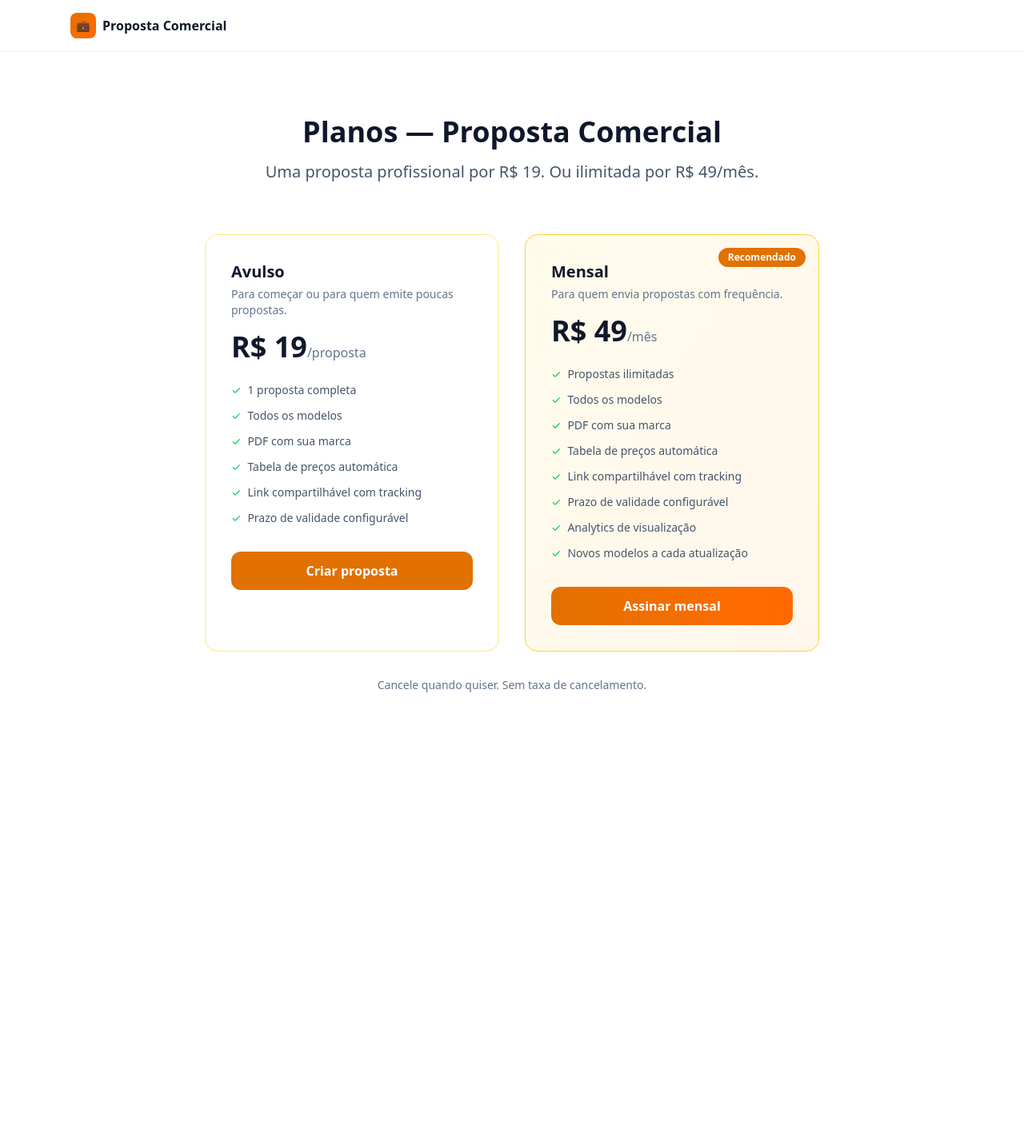
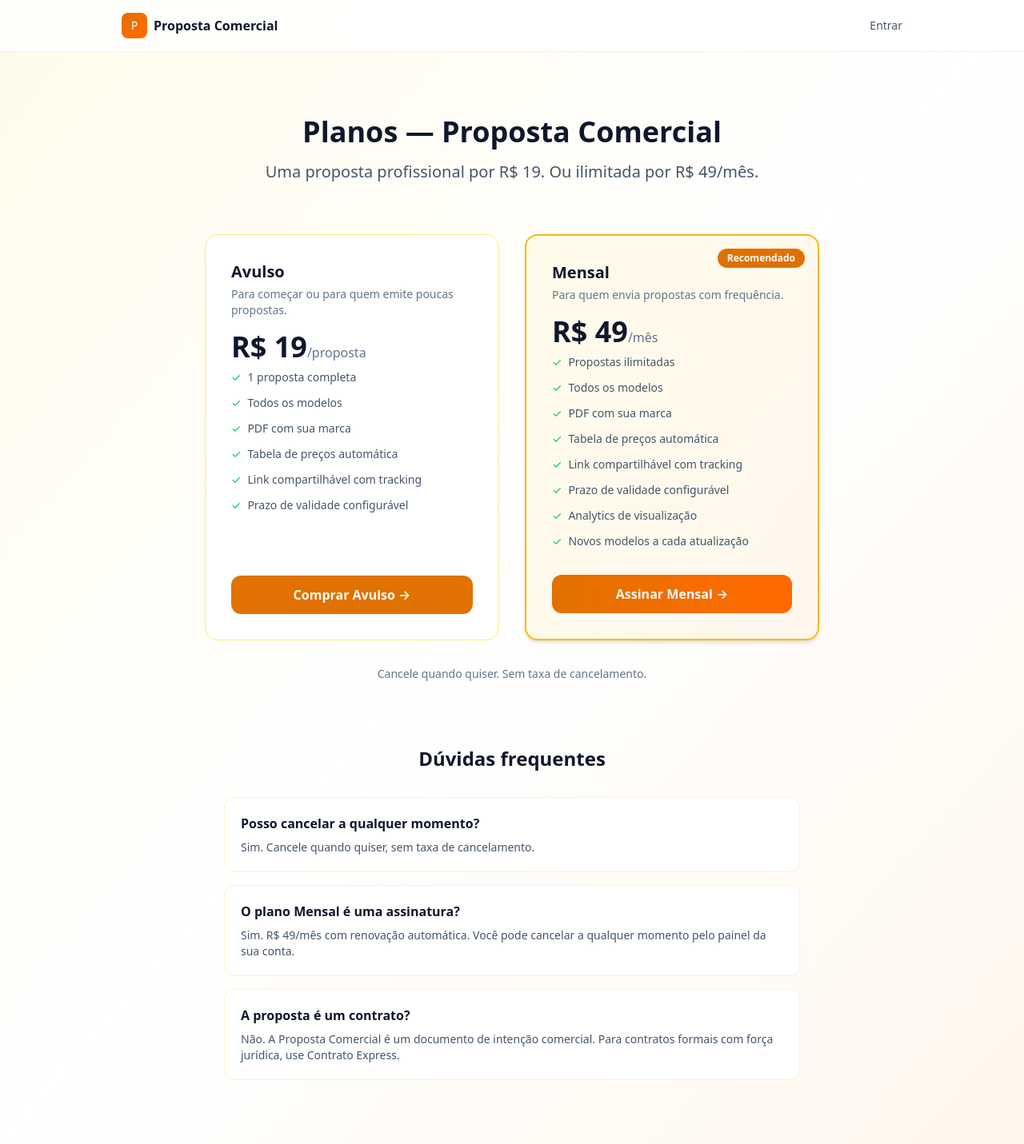
Before and after one commit to alternative-down/proposta-comercial, a Next.js app: page /pricing in a window 1280 px wide. Shown: the whole page at 80% size. Before the commit the page ends 947 px from the top, so only its background shows below. Built offline with nearby package versions, Linux system fonts and the light colour scheme.

Commit message:
fix: update pricing page with checkout routing
- Avulso R$19/proposta → /checkout/pay-per-use (ASAAS one-time)
- Mensal R$49/mês → /checkout?plan=mensal (ASAAS subscription)
- Added FAQ section
- Recommended badge on Mensal
Fixes: proposta-comercial#2

```diff
--- a/src/app/pricing/page.tsx
+++ b/src/app/pricing/page.tsx
@@ -2,55 +2,77 @@ import Link from "next/link";
 
 export default function PricingPage() {
   return (
-    <div className="min-h-screen">
-      <header className="border-b border-amber-100 py-4">
-        <div className="max-w-6xl mx-auto px-6 flex items-center gap-4">
+    <div className="min-h-screen bg-gradient-to-br from-amber-50 via-white to-orange-50">
+      <header className="border-b border-amber-100 py-4 bg-white/80 backdrop-blur-md sticky top-0 z-50">
+        <div className="max-w-5xl mx-auto px-6 flex items-center justify-between">
           <Link href="/" className="flex items-center gap-2">
-            <div className="w-8 h-8 rounded-lg bg-gradient-to-br from-amber-600 to-orange-500 flex items-center justify-center text-white text-sm">💼</div>
+            <div className="w-8 h-8 rounded-lg bg-gradient-to-br from-amber-600 to-orange-500 flex items-center justify-center text-white text-sm">P</div>
             <span className="font-bold text-slate-900">Proposta Comercial</span>
           </Link>
+          <Link href="/login" className="text-slate-600 hover:text-amber-600 text-sm font-medium">Entrar</Link>
         </div>
       </header>
+
       <main className="max-w-5xl mx-auto px-6 py-20">
         <div className="text-center mb-16">
           <h1 className="text-4xl font-bold text-slate-900 mb-4">Planos — Proposta Comercial</h1>
           <p className="text-xl text-slate-600">Uma proposta profissional por R$ 19. Ou ilimitada por R$ 49/mês.</p>
         </div>
+
         <div className="grid md:grid-cols-2 gap-8 max-w-3xl mx-auto">
           {/* Avulso */}
-          <div className="bg-white rounded-2xl border border-amber-200 p-8">
+          <div className="bg-white rounded-2xl border border-amber-200 p-8 flex flex-col">
             <h2 className="text-xl font-bold text-slate-900 mb-1">Avulso</h2>
             <p className="text-slate-500 text-sm mb-4">Para começar ou para quem emite poucas propostas.</p>
-            <div className="mb-6">
+            <div className="mb-2">
               <span className="text-4xl font-bold text-slate-900">R$ 19</span>
               <span className="text-slate-500">/proposta</span>
             </div>
-            <ul className="space-y-3 mb-8 text-sm text-slate-600">
+            <ul className="space-y-3 mb-8 text-sm text-slate-600 flex-1">
               {["1 proposta completa", "Todos os modelos", "PDF com sua marca", "Tabela de preços automática", "Link compartilhável com tracking", "Prazo de validade configurável"].map(f => (
-                <li key={f} className="flex items-center gap-2"><span className="text-green-500">✓</span> {f}</li>
+                <li key={f} className="flex items-start gap-2"><span className="text-green-500">✓</span> {f}</li>
               ))}
             </ul>
-            <Link href="/signup" className="block w-full py-3 text-center bg-amber-600 text-white font-semibold rounded-xl hover:bg-amber-700 transition">Criar proposta</Link>
+            <Link href="/checkout/pay-per-use" className="block w-full py-3 text-center bg-amber-600 text-white font-semibold rounded-xl hover:bg-amber-700 transition">Comprar Avulso →</Link>
           </div>
+
           {/* Mensal */}
-          <div className="bg-gradient-to-br from-amber-50 to-orange-50 rounded-2xl border border-amber-300 p-8 relative">
+          <div className="bg-gradient-to-br from-amber-50 to-orange-50 rounded-2xl border-2 border-amber-400 p-8 flex flex-col relative shadow-md">
             <span className="absolute top-4 right-4 bg-amber-600 text-white text-xs font-bold px-3 py-1 rounded-full">Recomendado</span>
             <h2 className="text-xl font-bold text-slate-900 mb-1">Mensal</h2>
             <p className="text-slate-500 text-sm mb-4">Para quem envia propostas com frequência.</p>
-            <div className="mb-6">
+            <div className="mb-2">
               <span className="text-4xl font-bold text-slate-900">R$ 49</span>
               <span className="text-slate-500">/mês</span>
             </div>
-            <ul className="space-y-3 mb-8 text-sm text-slate-600">
+            <ul className="space-y-3 mb-8 text-sm text-slate-600 flex-1">
               {["Propostas ilimitadas", "Todos os modelos", "PDF com sua marca", "Tabela de preços automática", "Link compartilhável com tracking", "Prazo de validade configurável", "Analytics de visualização", "Novos modelos a cada atualização"].map(f => (
-                <li key={f} className="flex items-center gap-2"><span className="text-green-500">✓</span> {f}</li>
+                <li key={f} className="flex items-start gap-2"><span className="text-green-500">✓</span> {f}</li>
               ))}
             </ul>
-            <Link href="/signup" className="block w-full py-3 text-center bg-gradient-to-r from-amber-600 to-orange-500 text-white font-semibold rounded-xl hover:opacity-90 transition">Assinar mensal</Link>
+            <Link href="/checkout?plan=mensal" className="block w-full py-3 text-center bg-gradient-to-r from-amber-600 to-orange-500 text-white font-semibold rounded-xl hover:opacity-90 transition">Assinar Mensal →</Link>
           </div>
         </div>
+
         <p className="text-center text-slate-500 text-sm mt-8">Cancele quando quiser. Sem taxa de cancelamento.</p>
       </main>
+
+      {/* FAQ */}
+      <section className="max-w-3xl mx-auto px-6 pb-20">
+        <h2 className="text-2xl font-bold text-slate-900 mb-8 text-center">Dúvidas frequentes</h2>
+        <div className="space-y-4">
+          {[
+            { q: "Posso cancelar a qualquer momento?", a: "Sim. Cancele quando quiser, sem taxa de cancelamento." },
+            { q: "O plano Mensal é uma assinatura?", a: "Sim. R$ 49/mês com renovação automática. Você pode cancelar a qualquer momento pelo painel da sua conta." },
+            { q: "A proposta é um contrato?", a: "Não. A Proposta Comercial é um documento de intenção comercial. Para contratos formais com força jurídica, use Contrato Express." },
+          ].map((faq, i) => (
+            <div key={i} className="bg-white rounded-xl border border-amber-100 p-5 text-left">
+              <p className="font-semibold text-slate-900 mb-2">{faq.q}</p>
+              <p className="text-slate-600 text-sm">{faq.a}</p>
+            </div>
+          ))}
+        </div>
+      </section>
     </div>
   );
 }
```
